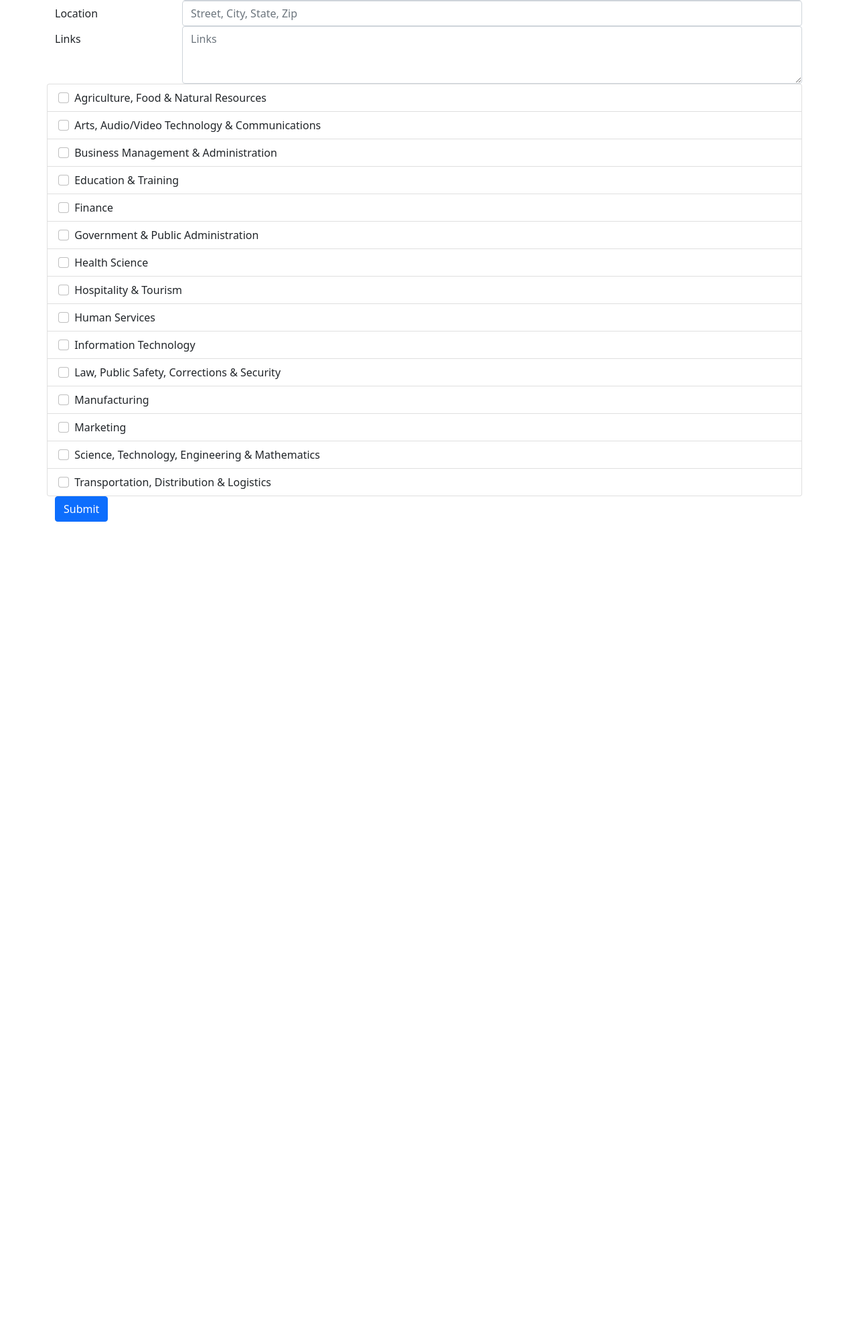
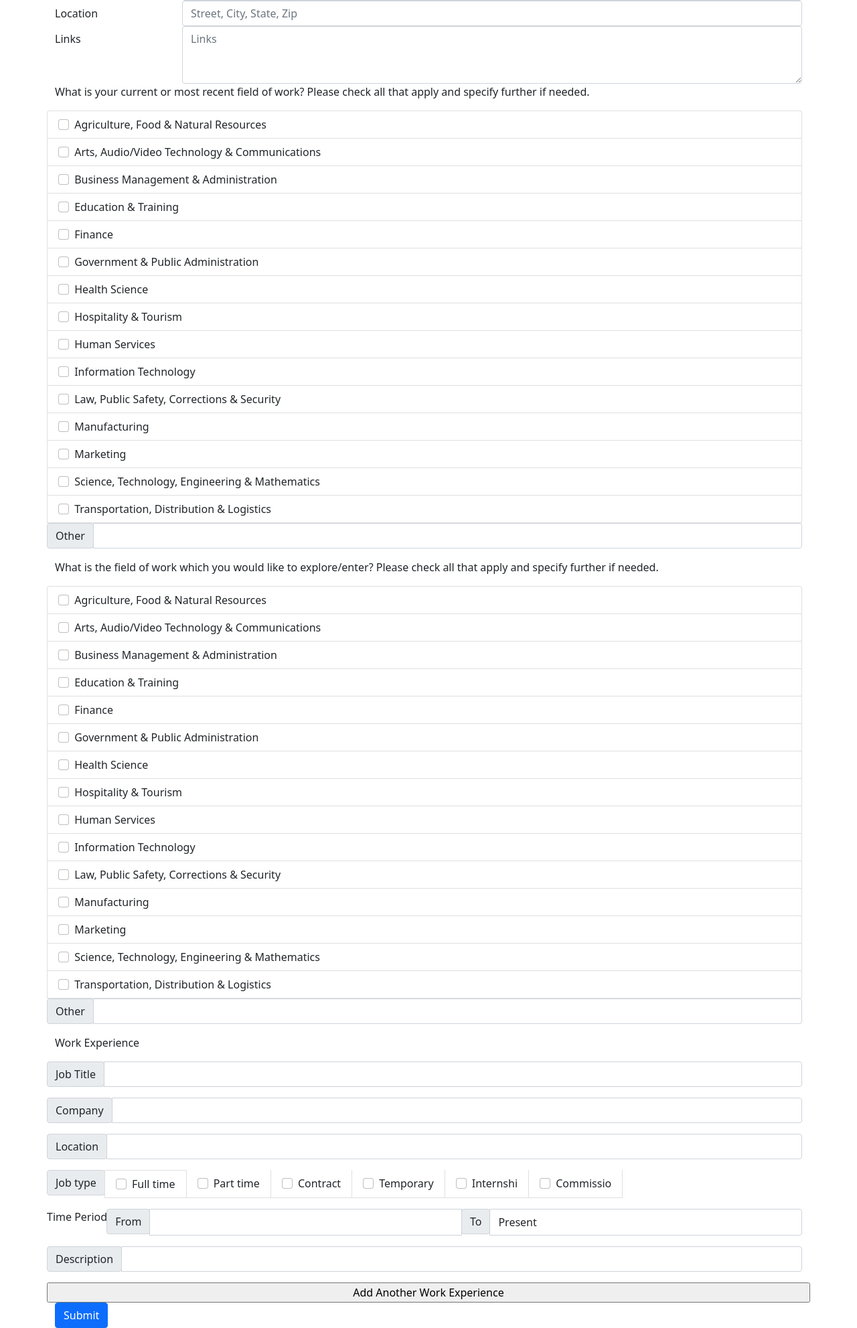
Before and after one commit to isakaii/neurodiversity-job-engine, a Django app: page /resumes/upload in a window 1280 px wide. Shown: the part 565-2548 px from the top of the page at 67% size. Before the commit the page ends 1344 px from the top, so only its background shows below. Run offline with Django 3.2, Linux system fonts and the light colour scheme; the visitor is signed in with stand-in values (Sample User, id 1); some libraries are stand-ins or nearby versions.

Commit message:
multi select form, dynamic form in progress

```diff
--- a/jobmatching/resumes/templates/resumes/upload.html
+++ b/jobmatching/resumes/templates/resumes/upload.html
@@ -53,85 +53,96 @@
             </div>
 
             <div class="form-group row">
+                <p class="text-left">What is your current or most recent field of work? Please check all that apply and specify further if needed.</p>
                 <div class="list-group">
-                    <!-- <select multiple="multiple"  name="recentFieldOfWork" id="recentFieldOfWork" size="15"> -->
-                        {% for field in recent_fields_of_work %}
-                        <label class="list-group-item">
-                            <input class="form-check-input me-1" type="checkbox" value="{{field}}">
-                            {{field}}
-                        </label>
-                        {% endfor %}
-                    <!-- </select> -->
+                    {% for field in fields_of_work %}
+                    <label class="list-group-item">
+                        <input class="form-check-input me-1" type="checkbox" value="{{field}}" name="recentFieldOfWork">
+                        {{field}}
+                    </label>
+                    {% endfor %}
+
+                    <div class="input-group mb-3">
+                        <div class="input-group-prepend">
+                          <span class="input-group-text" id="basic-addon1">Other</span>
+                        </div>
+                        <input class="form-control" name="recentFieldOfWorkOther"></textarea>
+                    </div>
                 </div>
             </div>
 
+            <div class="form-group row">
+                <p class="text-left">What is the field of work which you would like to explore/enter? Please check all that apply and specify further if needed.</p>
+                <div class="list-group">
+                    {% for field in fields_of_work %}
+                    <label class="list-group-item">
+                        <input class="form-check-input me-1" type="checkbox" value="{{field}}" name="fieldsOfWorkToExplore">
+                        {{field}}
+                    </label>
+                    {% endfor %}
 
-            <!-- <div class="form-group row">
-                <label class="col-md-12">What is your current or most recent field of work? Please check all that apply and specify further if needed.</label>
-                <div class="list-group" name="recentFieldOfWork">
-                    <label class="list-group-item">
-                        <input class="form-check-input me-1" type="checkbox" value="">
-                        Agriculture, Food & Natural Resources
-                    </label>
-                    <label class="list-group-item">
-                        <input class="form-check-input me-1" type="checkbox" value="">
-                        Arts, Audio/Video Technology & Communications
-                    </label>
-                    <label class="list-group-item">
-                        <input class="form-check-input me-1" type="checkbox" value="">
-                        Business Management & Administration
-                    </label>
-                    <label class="list-group-item">
-                        <input class="form-check-input me-1" type="checkbox" value="">
-                        Education & Training
-                    </label>
-                    <label class="list-group-item">
-                        <input class="form-check-input me-1" type="checkbox" value="">
-                        Finance
-                    </label>
-                    <label class="list-group-item">
-                        <input class="form-check-input me-1" type="checkbox" value="">
-                        Government & Public Administration
-                    </label>
-                    <label class="list-group-item">
-                        <input class="form-check-input me-1" type="checkbox" value="">
-                        Health Sciencerces
-                    </label>
+                    <div class="input-group mb-3">
+                        <div class="input-group-prepend">
+                          <span class="input-group-text" id="basic-addon1">Other</span>
+                        </div>
+                        <input class="form-control" name="fieldsOfWorkToExploreOther"></textarea>
+                    </div>
+                </div>
+            </div>
 
-                    <label class="list-group-item">
-                        <input class="form-check-input me-1" type="checkbox" value="">
-                        Hospitality & Tourism
-                    </label>
-                    <label class="list-group-item">
-                        <input class="form-check-input me-1" type="checkbox" value="">
-                        Human Services
-                    </label>
-                    <label class="list-group-item">
-                        <input class="form-check-input me-1" type="checkbox" value="">
-                        Information Technology
-                    </label>
-                    <label class="list-group-item">
-                        <input class="form-check-input me-1" type="checkbox" value="">
-                        Law, Public Safety, Corrections & Security
-                    </label>
-                    <label class="list-group-item">
-                        <input class="form-check-input me-1" type="checkbox" value="">
-                        Manufacturing
-                    </label>
-                    <label class="list-group-item">
-                        <input class="form-check-input me-1" type="checkbox" value="">
-                        Marketing
-                    </label>
-                    <label class="list-group-item">
-                        <input class="form-check-input me-1" type="checkbox" value="">
-                        Science, Technology, Engineering & Mathematics
-                    </label>
-                    <label class="list-group-item">
-                        <input class="form-check-input me-1" type="checkbox" value="">
-                        Transportation, Distribution & Logistics
-                    </label>
+            <div class="form-group row">
+                <p class="text-left">Work Experience</p>
+                <div class="list-group" id="work_experience_form">
+                    <div class="input-group mb-3">
+                        <div class="input-group-prepend">
+                            <span class="input-group-text" id="basic-addon1">Job Title</span>
+                        </div>
+                        <input class="form-control" name="workExperience"></textarea>
+                    </div>
+                    <div class="input-group mb-3">
+                        <div class="input-group-prepend">
+                            <span class="input-group-text" id="basic-addon1">Company</span>
+                        </div>
+                        <input class="form-control" name="workExperience"></textarea>
+                    </div>
+                    <div class="input-group mb-3">
+                        <div class="input-group-prepend">
+                            <span class="input-group-text" id="basic-addon1">Location</span>
+                        </div>
+                        <input class="form-control" name="workExperience"></textarea>
+                    </div>
+                    <div class="input-group mb-3">
+                        <div class="input-group-prepend">
+                            <span class="input-group-text" id="basic-addon1">Job type</span>
+                        </div>
+                        {% for job_type in job_types %}
+                        <label class="list-group-item">
+                            <input class="form-check-input me-1" type="checkbox" value="{{job_type}}" name="workExperience">
+                            {{job_type}}
+                        </label>
+                        {% endfor %}
+                    </div>
+                    <div class="input-group mb-3">
+                        <p class="text-left">Time Period</p>
+                        <div class="input-group-prepend">
+                            <span class="input-group-text" id="basic-addon1">From</span>
+                        </div>
+                        <input class="form-control" name="workExperience"></textarea>
+                        <div class="input-group-prepend">
+                            <span class="input-group-text" id="basic-addon1">To</span>
+                        </div>
+                        <input class="form-control" name="workExperience" value="Present"></textarea>
+                    </div>
+                    <div class="input-group mb-3">
+                        <div class="input-group-prepend">
+                            <span class="input-group-text" id="basic-addon1">Description</span>
+                        </div>
+                        <input class="form-control" name="workExperience"></textarea>
+                    </div>
                 </div>
-            </div> -->
+                <input type="button" value="Add Another Work Experience" id="add_work_experience">
+            </div>
+
             <div class="form-group row">
                 <!--
                     <input class="form-control form-control-lg" id="formFileLg" type="file" name="file"/>
@@ -150,3 +161,11 @@
     </div>
 </main>
 {% endblock content %}
+
+<script type='text/javascript'>
+    // $('#add_work_experience').click(function() {
+    //     var form_idx = $("#work_experience_form").find("li").length - 1;
+    //     $('#work_experience_form').append($('#work_experience_form').html().replace(/__prefix__/g, form_idx));
+    //     $('#id_form-TOTAL_FORMS').val(parseInt(form_idx) + 1);
+    // });
+</script>
--- a/jobmatching/resumes/views.py
+++ b/jobmatching/resumes/views.py
@@ -12,7 +12,7 @@ from pdfminer.pdfpage import PDFPage
 from pdfminer.pdfparser import PDFParser
 from resumes.models import Resume
 
-RECENT_FIELD_OF_WORKS = [
+FIELDS_OF_WORK = [
     "Agriculture, Food & Natural Resources",
     "Arts, Audio/Video Technology & Communications",
     "Business Management & Administration",
@@ -28,7 +28,15 @@ RECENT_FIELD_OF_WORKS = [
     "Marketing",
     "Science, Technology, Engineering & Mathematics",
     "Transportation, Distribution & Logistics",
+]
 
+JOB_TYPES = [
+    "Full time",
+    "Part time",
+    "Contract",
+    "Temporary",
+    "Internshi",
+    "Commissio",
 ]
 
 def index(request):
@@ -39,7 +47,7 @@ def upload(request):
     if request.method == 'POST':
         insert_resume(request.POST, request.user)
         messages.info(request, 'Resume uploaded')
-    return render(request, 'resumes/upload.html', {'recent_fields_of_work': RECENT_FIELD_OF_WORKS})
+    return render(request, 'resumes/upload.html', {'fields_of_work': FIELDS_OF_WORK, "job_types": JOB_TYPES})
 
 def insert_resume(request, user):
     print(request)
```
